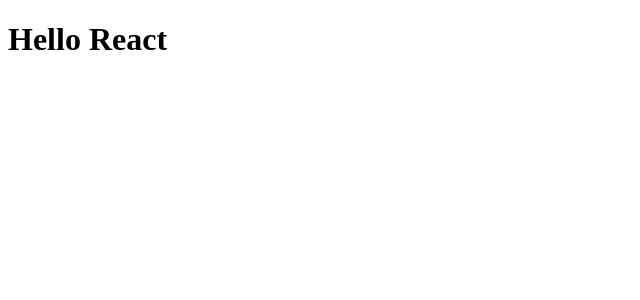
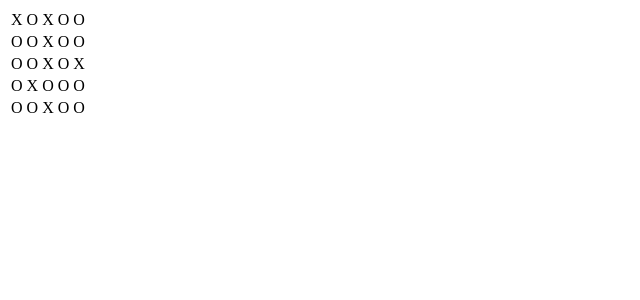
Before and after one commit to katepysova/Lights-Out-Game, a React app: page / in a window 1280 px wide. Shown: the top 300 px of the page, without its empty margins (0-640 px from the left). Built offline with nearby package versions, Linux system fonts and the light colour scheme.

Commit message:
Added basic logic

```diff
--- a/src/App.tsx
+++ b/src/App.tsx
@@ -1,8 +1,9 @@
 import React from "react";
 import "@/styles/main.scss";
+import Board from "@/components/Board/Board";
 
 function App() {
-  return <h1>Hello React</h1>;
+  return <Board />;
 }
 
 export default App;
--- /dev/null
+++ b/src/components/Board/Board.tsx
@@ -0,0 +1,65 @@
+import { useState } from "react";
+import Cell from "@/components/Cell/Cell";
+
+const N_ROWS = 5;
+const N_COLUMNS = 5;
+const TRESHHOLD = 0.25;
+
+const createBoard = () => {
+  const board: boolean[][] = [];
+  for (let i = 0; i < N_ROWS; i++) {
+    const row: boolean[] = [];
+    for (let j = 0; j < N_COLUMNS; j++) {
+      row.push(Math.random() < TRESHHOLD);
+    }
+    board.push(row);
+  }
+  return board;
+};
+
+function Board(): JSX.Element {
+  const [board, setBoard] = useState(createBoard());
+
+  const onCellClick = (coords: string): void => {
+    const [i, j] = coords.split("-").map((el) => parseInt(el, 10));
+    const newBoardStr: string = JSON.stringify(board);
+    const newBoard: boolean[][] = JSON.parse(newBoardStr);
+
+    const flipCell = (i: number, j: number) => {
+      if (i >= 0 && i < N_ROWS && j >= 0 && j < N_COLUMNS) {
+        newBoard[i][j] = !newBoard[i][j];
+      }
+    };
+
+    flipCell(i, j);
+    flipCell(i + 1, j);
+    flipCell(i - 1, j);
+    flipCell(i, j - 1);
+    flipCell(i, j + 1);
+
+    setBoard(newBoard);
+  };
+
+  const drawTable = () => {
+    const table = [];
+    for (let i = 0; i < N_ROWS; i++) {
+      const row = [];
+      for (let j = 0; j < N_COLUMNS; j++) {
+        const coords = `${i}-${j}`;
+        row.push(
+          <Cell key={coords} isLightning={board[i][j]} onCellClick={() => onCellClick(coords)} />
+        );
+      }
+      table.push(<tr key={`${i}`}>{row}</tr>);
+    }
+    return (
+      <table className="Board">
+        <tbody>{table}</tbody>
+      </table>
+    );
+  };
+
+  return <div>{drawTable()}</div>;
+}
+
+export default Board;
--- /dev/null
+++ b/src/components/Cell/Cell.tsx
@@ -0,0 +1,22 @@
+interface CellProps {
+  isLightning: boolean;
+  onCellClick: () => void;
+}
+
+function Cell({ onCellClick, isLightning }: CellProps) {
+  const className = isLightning ? "cell cell--is-ligtning" : "cell";
+  return (
+    <td
+      className={className}
+      role="button"
+      tabIndex={0}
+      onClick={onCellClick}
+      onKeyDown={() => null}
+      aria-label="click"
+    >
+      {isLightning ? "X" : "O"}
+    </td>
+  );
+}
+
+export default Cell;
```
Also changed, not shown: .eslintrc.json, src/components/Board/Board.scss (added), src/components/Cell/Cell.scss (added), 1 other file (tests, documents, lock files or other folders).
